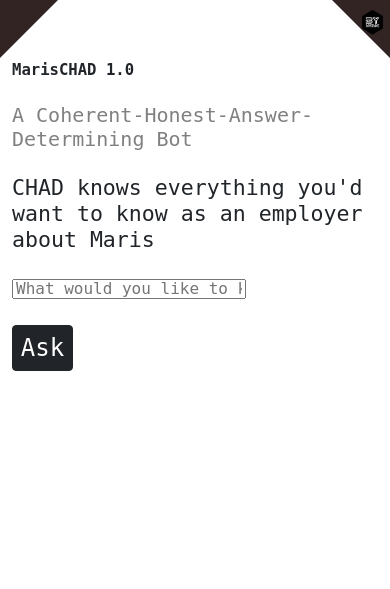
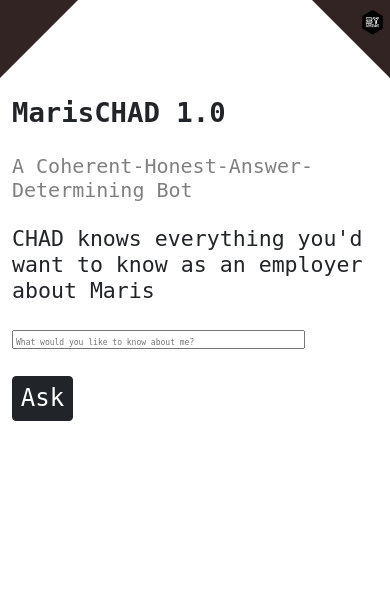
Before and after one commit to maris435/MarisCHAD, a Flask app: template templates/index.html in a window 390 px wide. Shown: the top 589 px of the page. Run offline with Flask 3, Linux system fonts and the light colour scheme; the template is opened without the code that fills it, so the values that code supplies are empty.

Commit message:
Added new cv data

```diff
--- a/pinecone_loader.py
+++ b/pinecone_loader.py
@@ -6,15 +6,16 @@ from langchain.document_loaders import PyPDFLoader
 import pinecone
 
 # Load the resume document using PyPDFLoader
-loader = PyPDFLoader('my_resume.pdf')
+loader = PyPDFLoader('reviewed_resume.pdf')
 
 pages = loader.load()
 
 # Initialize text splitter for splitting document into chunks
 text_splitter = CharacterTextSplitter(chunk_size=50, chunk_overlap=10)
 
+
 # Initialize OpenAI embeddings
-embeddings = OpenAIEmbeddings()
+embeddings = OpenAIEmbeddings(openai_api_key=config.OPENAI_API_KEY)
 
 # Define an index name and initialize Pinecone with API key and environment
 
--- a/templates/index.html
+++ b/templates/index.html
@@ -27,8 +27,8 @@
         .triangle {
             width: 0;
             height: 0;
-            border-top: 15vw solid transparent;
-            border-right: 15vw solid #332424;
+            border-top: 20vw solid transparent;
+            border-right: 20vw solid #332424;
             position: absolute;
             top: 0;
             left: 0;
@@ -37,8 +37,8 @@
         .triangle_right {
             width: 0;
             height: 0;
-            border-top: 15vw solid transparent;
-            border-right: 15vw solid #332424;
+            border-top: 20vw solid transparent;
+            border-right: 20vw solid #332424;
             position: absolute;
             top: 0;
             right: 0;
@@ -74,6 +74,23 @@
         button.btn:hover {
             transform: scale(1.05);
             box-shadow: 0 0 10px rgba(0, 0, 0, 0.3);
+        }
+
+        @media (max-width: 576px) {
+            h1 {
+                padding-top: 20%;
+                font-size: 7vw;
+            }
+            #question {
+                width: 75vw;
+
+            }
+            #question::placeholder {
+                font-size: 0.5em;
+            }
+            .form-group label {
+                width: auto;
+            }
         }
     </style>
     <title>MarisCHAD: a CV chatbot</title>
```
